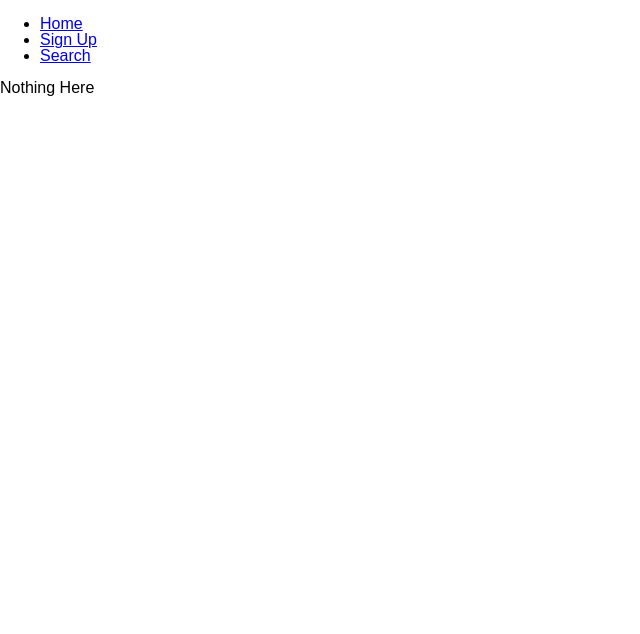
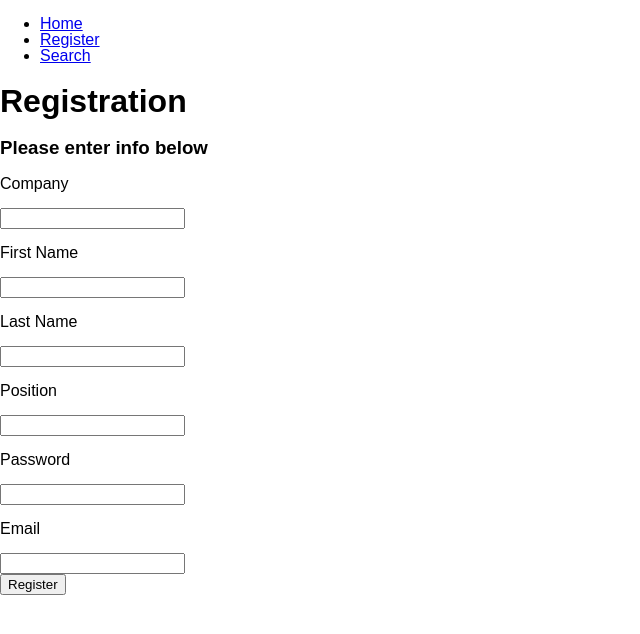
Before and after one commit to sbettaglio/truck-tracker, a React (Create React App) app: page /register in a window 1280 px wide. Shown: the top 634 px of the page, without its empty margins (0-640 px from the left). Built offline with nearby package versions, Linux system fonts and the light colour scheme.

Commit message:
html for registration page

```diff
--- a/src/App.jsx
+++ b/src/App.jsx
@@ -1,7 +1,7 @@
 import React from 'react'
 import { BrowserRouter as Router, Link, Route, Switch } from 'react-router-dom'
 import Page from './pages/Page'
-import Page2 from './pages/Page2'
+import Register from './pages/Register'
 import HomePage from './pages/HomePage'
 import NotFound from './pages/NotFound'
 
@@ -15,7 +15,7 @@ const App = () => {
               <Link to="/">Home</Link>
             </li>
             <li>
-              <Link to="/1">Sign Up</Link>
+              <Link to="/register">Register</Link>
             </li>
             <li>
               <Link to="/2">Search</Link>
@@ -25,8 +25,7 @@ const App = () => {
       </header>
       <Switch>
         <Route exact path="/" component={HomePage}></Route>
-        <Route exact path="/1" component={Page}></Route>
-        <Route exact path="/2" component={Page2}></Route>
+        <Route exact path="/register" component={Register}></Route>
         <Route path="*" component={NotFound}></Route>
       </Switch>
     </Router>
--- a/src/pages/HomePage.jsx
+++ b/src/pages/HomePage.jsx
@@ -7,12 +7,10 @@ const HomePage = () => {
         <h1>Truck Tracker</h1>
         <form>
           <label>Username</label>
-          <br></br>
           <input type="text"></input>
-          <br></br>
           <label>Password</label>
-          <br></br>
           <input type="password"></input>
+          <button type="submit">Login</button>
         </form>
       </main>
     </>
--- a/src/pages/Page2.jsx
+++ /dev/null
@@ -1,7 +0,0 @@
-import React from 'react'
-
-const Page2 = () => {
-  return <div>This is another Page</div>
-}
-
-export default Page2
--- /dev/null
+++ b/src/pages/Register.jsx
@@ -0,0 +1,58 @@
+import React, { useState } from 'react'
+
+const Register = () => {
+  const [user, setUser] = useState({})
+  const trackInput = (e) => {
+    const fieldToUpdate = e.target.name
+    console.log(fieldToUpdate)
+    const value = e.target.value
+    console.log(value)
+    setUser((prevUser) => {
+      prevUser[fieldToUpdate] = value
+      return prevUser
+    })
+  }
+  return (
+    <>
+      <div>
+        <h1>Registration</h1>
+        <h3>Please enter info below</h3>
+      </div>
+      <main>
+        <form>
+          <section>
+            <p>Company</p>
+            <input type="text" name="company" onChange={trackInput}></input>
+          </section>
+          <section>
+            <p>First Name</p>
+            <input type="text" name="firstName" onChange={trackInput}></input>
+          </section>
+          <section>
+            <p>Last Name</p>
+            <input type="text" name="lastName" onChange={trackInput}></input>
+          </section>
+          <section>
+            <p>Position</p>
+            <input type="text" name="position" onChange={trackInput}></input>
+          </section>
+          <section>
+            <p>Password</p>
+            <input
+              type="password"
+              name="password"
+              onChange={trackInput}
+            ></input>
+          </section>
+          <section>
+            <p>Email</p>
+            <input type="email" name="email" onChange={trackInput}></input>
+          </section>
+          <button>Register</button>
+        </form>
+      </main>
+    </>
+  )
+}
+
+export default Register
```
